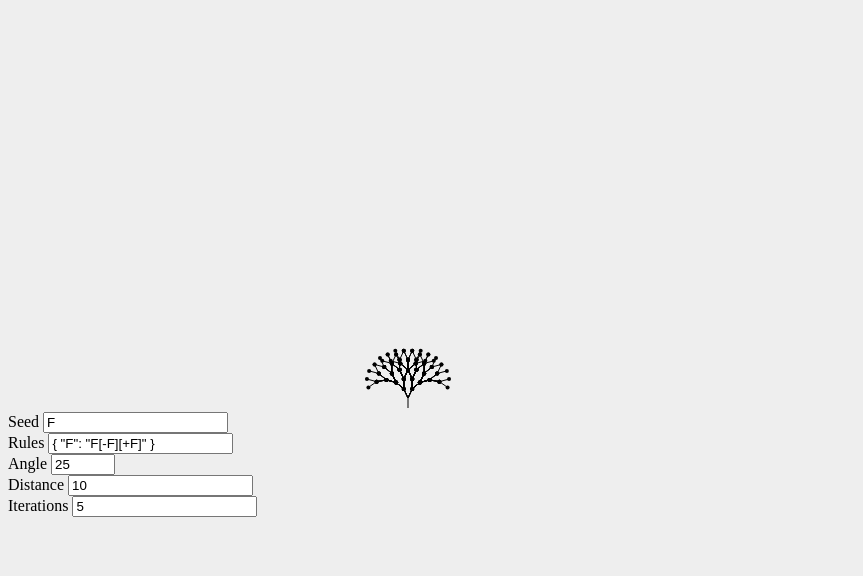
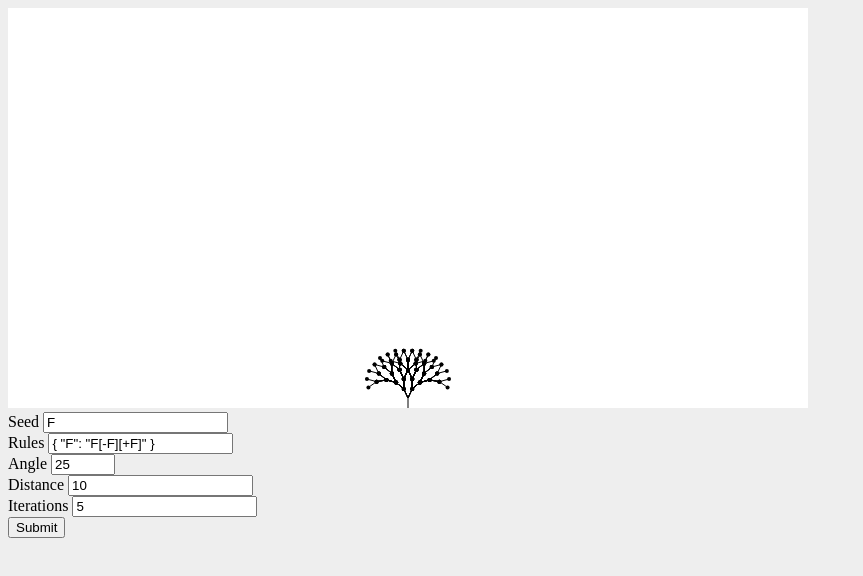
Before and after one commit to Paul-Hebert/l-system-tools, a website with bundled scripts: page src/demo/index.html in a window 1280 px wide. Shown: the whole page, without its empty margins (0-863 px from the left). Built offline with nearby package versions, Linux system fonts and the light colour scheme.

Commit message:
Switch to rendering on form submission

```diff
--- a/src/demo/index.html
+++ b/src/demo/index.html
@@ -4,6 +4,13 @@
     <title>L Systems Demo</title>
 
     <link rel="stylesheet" href="/src/demo/index.css" />
+
+    <style>
+      svg,
+      canvas {
+        background: #fff;
+      }
+    </style>
 
     <script type="module" src="/src/demo/index.js"></script>
   </head>
@@ -39,6 +46,8 @@
         Iterations
         <input type="number" min="1" step="1" value="5" name="iterations" />
       </label>
+
+      <input type="submit" />
     </form>
   </body>
 </html>
--- a/src/demo/index.js
+++ b/src/demo/index.js
@@ -7,7 +7,8 @@ const renderer = new svgRenderer(document.querySelector("svg"));
 
 render();
 
-form.addEventListener("input", () => {
+form.addEventListener("submit", (e) => {
+  e.preventDefault();
   render();
 });
 
```
